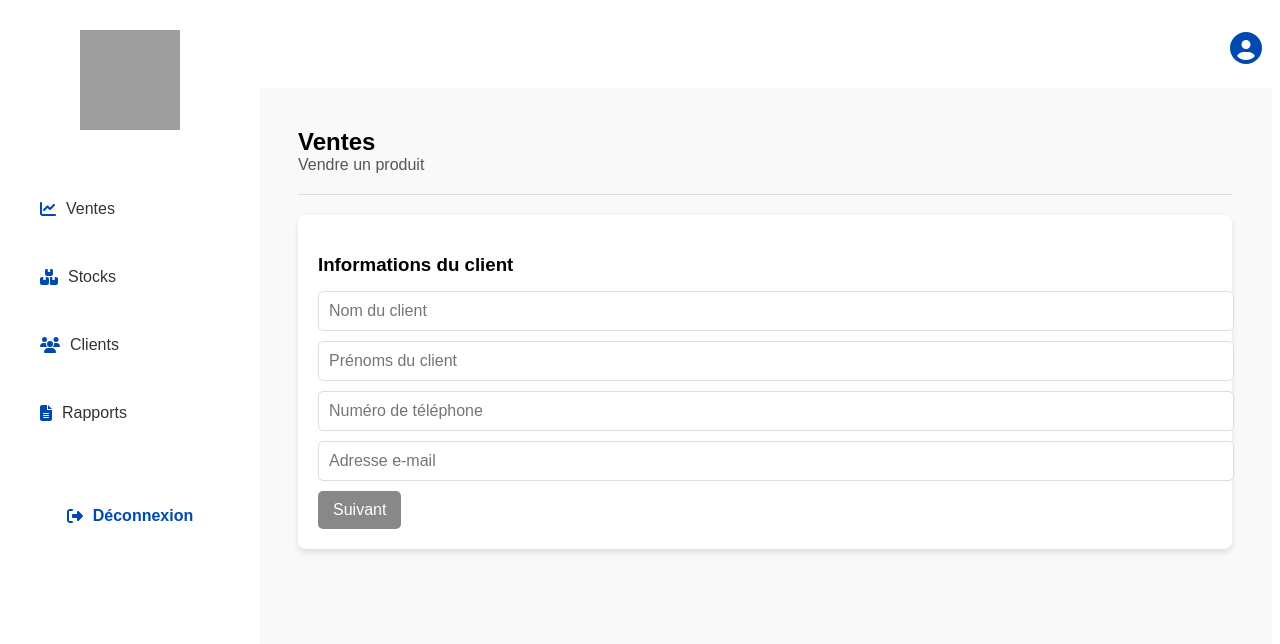
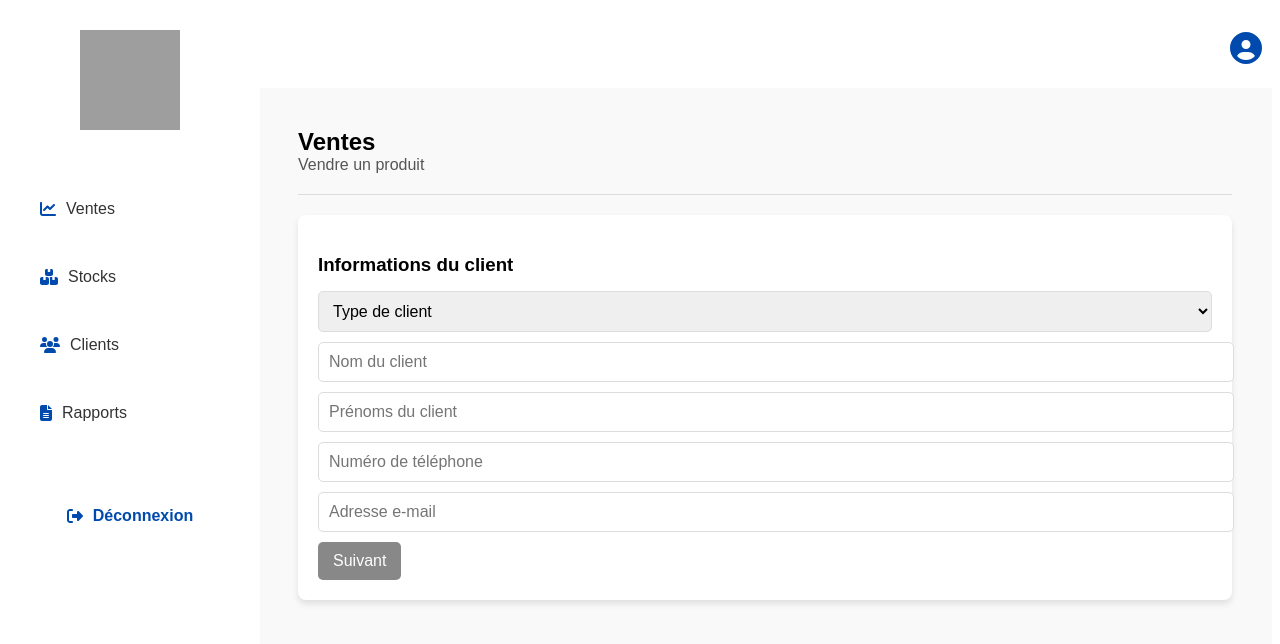
Before and after one commit to AngeAugustin/Front_packaging, a React (Create React App) app: page /Vendre in a window 1280 px wide. Shown: the top 644 px of the page. Built offline with nearby package versions, Linux system fonts and the light colour scheme; grey boxes are pictures that could not be loaded.

Commit message:
Ajout type client

```diff
--- a/src/Pages/Vendre.js
+++ b/src/Pages/Vendre.js
@@ -20,6 +20,7 @@ const Vendre = () => {
     telephoneClient: "",
     montantPercu: "",
     reliquat: "",
+    typeClient: "",
   });
 
   const [referenceProduit, setReferenceProduit] = useState("");
@@ -93,6 +94,7 @@ const Vendre = () => {
       date: currentDate,
       montantPercu: formData.montantPercu,
       reliquat: reliquat,
+      typeClient: formData.typeClient,
     });
 
     setCurrentStep(3); // Passer à l'étape 3 après génération du ticket
@@ -110,7 +112,9 @@ const Vendre = () => {
       !formData.firstnameClient ||
       !formData.emailClient ||
       !formData.telephoneClient||
-      !formData.montantPercu
+      !formData.montantPercu||
+      !formData.typeClient
+
     ) {
       setErrorMessage("Veuillez remplir tous les champs.");
       setSuccessMessage("");
@@ -141,7 +145,8 @@ const Vendre = () => {
         Montant_facture: totalFact,
         Mode_paiement: formData.paymentMode,
         Montant_percu: formData.montantPercu,
-        Reliquat: reliquat
+        Reliquat: reliquat,
+        Type_client: formData.typeClient
       };
 
       const options = {
@@ -305,6 +310,16 @@ const Vendre = () => {
         {currentStep === 1 && (
           <div style={styles.section}>
             <h3 style={styles.heading}>Informations du client</h3>
+            <select
+              name="typeClient"
+              value={formData.typeClient}
+              onChange={handleChange}
+              style={styles.input}
+            >
+              <option value="">Type de client</option>
+              <option value="Entreprise">Entreprise</option>
+              <option value="Particulier">Particulier</option>
+            </select>
             <input
               name="nameClient"
               placeholder="Nom du client"
```
